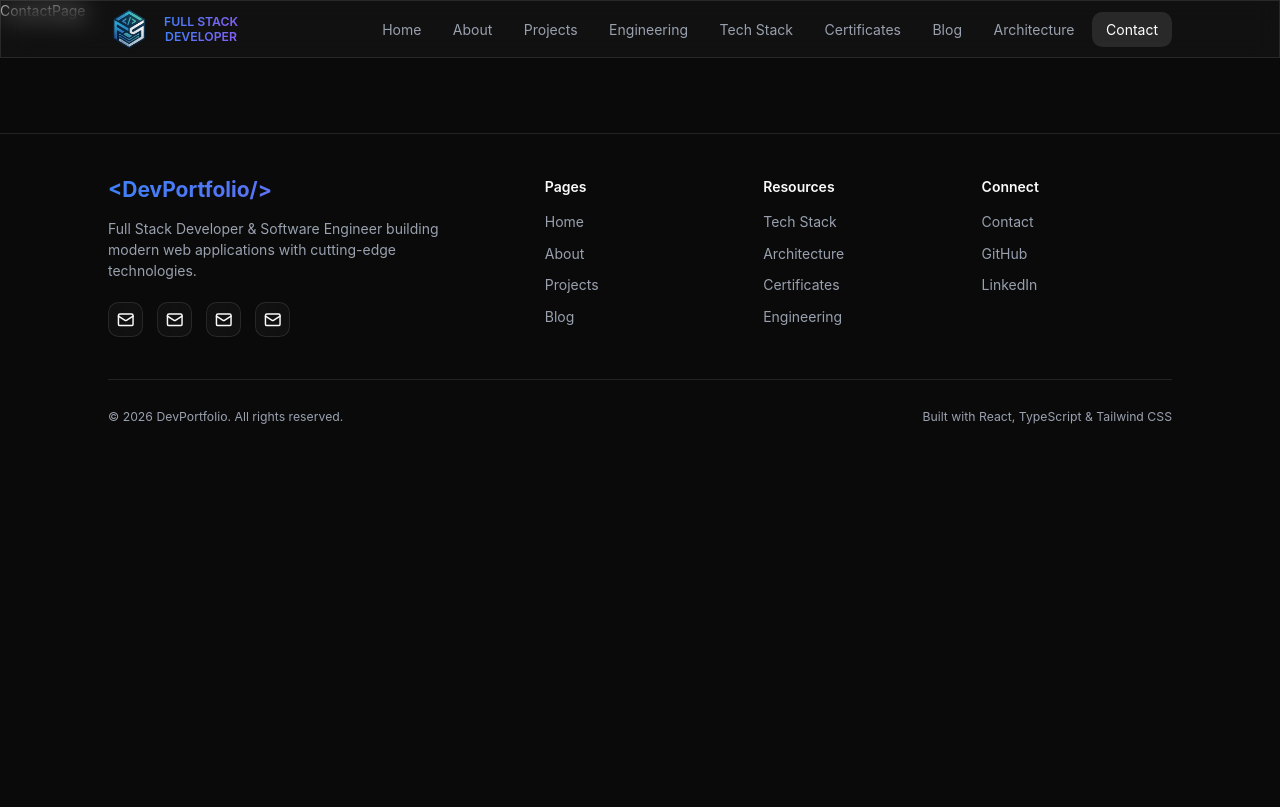
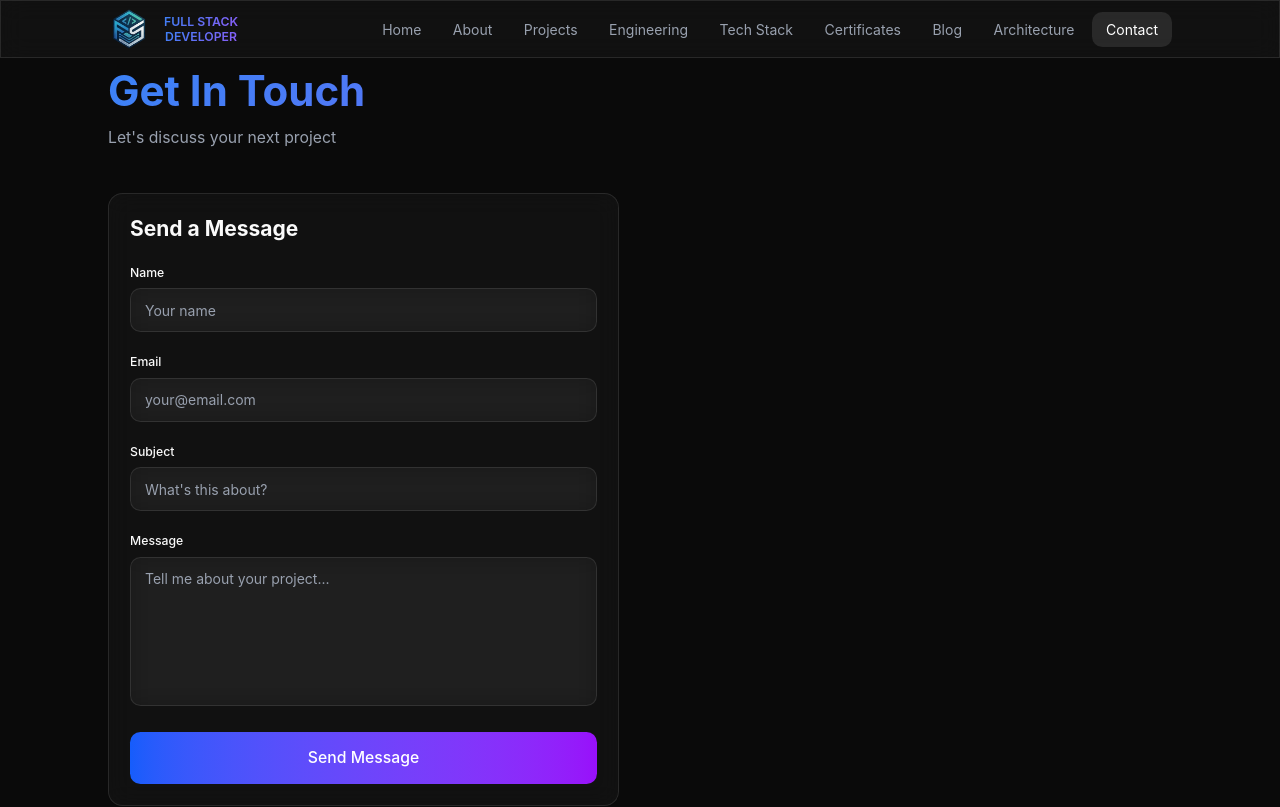
Before and after one commit to YuraShybalov/portfolio-website, a React (Vite) app in the folder frontend/: page /contact in a window 1280 px wide. Shown: the top 807 px of the page. Built offline with nearby package versions, Linux system fonts and the light colour scheme.

Commit message:
add form

```diff
--- a/frontend/src/App.tsx
+++ b/frontend/src/App.tsx
@@ -4,7 +4,7 @@ import MainLayout from "./layouts/MainLayout";
 import HomePage from "./pages/Home/HomePage";
 import AboutPage from "./pages/About/AboutPage";
 import ArchitecturePage from "./pages/Architecture/ArchitecturePage";
-import BlogPage from "./pages/Blog/BlogPage";
+import { BlogPage } from "./pages/Blog/BlogPage";
 import CertificatesPage from "./pages/Certificates/CertificatesPage";
 import ContactPage from "./pages/Contact/ContactPage";
 import EngineeringPage from "./pages/Engineering/EngineeringPage";
--- /dev/null
+++ b/frontend/src/components/Forms/ContactForm.tsx
@@ -0,0 +1,106 @@
+import React from "react";
+import { useState } from "react";
+import { motion } from "motion/react";
+import { GlassCard } from "../ui/GlassCard";
+import { GradientButton } from "../ui/GradientButton";
+
+export function ContactForm() {
+  const [formData, setFormData] = useState({
+    name: "",
+    email: "",
+    subject: "",
+    message: "",
+  });
+
+  const handleSubmit = (e: React.FormEvent) => {
+    e.preventDefault();
+    console.log("Form submitted:", formData);
+    // Handle form submission
+  };
+
+  const handleChange = (
+    e: React.ChangeEvent<HTMLInputElement | HTMLTextAreaElement>,
+  ) => {
+    setFormData({
+      ...formData,
+      [e.target.name]: e.target.value,
+    });
+  };
+
+  return (
+    <motion.div initial={{ opacity: 0, x: -20 }} animate={{ opacity: 1, x: 0 }}>
+      <GlassCard hover={false}>
+        <h3 className="text-2xl font-bold mb-6">Send a Message</h3>
+        <form onSubmit={handleSubmit} className="space-y-6">
+          <div>
+            <label htmlFor="name" className="block text-sm font-medium mb-2">
+              Name
+            </label>
+            <input
+              type="text"
+              id="name"
+              name="name"
+              value={formData.name}
+              onChange={handleChange}
+              required
+              className="w-full glass rounded-lg px-4 py-3 text-white placeholder-gray-400 focus:outline-none focus:ring-2 focus:ring-blue-500"
+              placeholder="Your name"
+            />
+          </div>
+
+          <div>
+            <label htmlFor="email" className="block text-sm font-medium mb-2">
+              Email
+            </label>
+            <input
+              type="email"
+              id="email"
+              name="email"
+              value={formData.email}
+              onChange={handleChange}
+              required
+              className="w-full glass rounded-lg px-4 py-3 text-white placeholder-gray-400 focus:outline-none focus:ring-2 focus:ring-blue-500"
+              placeholder="your@email.com"
+            />
+          </div>
+
+          <div>
+            <label htmlFor="subject" className="block text-sm font-medium mb-2">
+              Subject
+            </label>
+            <input
+              type="text"
+              id="subject"
+              name="subject"
+              value={formData.subject}
+              onChange={handleChange}
+              required
+              className="w-full glass rounded-lg px-4 py-3 text-white placeholder-gray-400 focus:outline-none focus:ring-2 focus:ring-blue-500"
+              placeholder="What's this about?"
+            />
+          </div>
+
+          <div>
+            <label htmlFor="message" className="block text-sm font-medium mb-2">
+              Message
+            </label>
+            <textarea
+              id="message"
+              name="message"
+              value={formData.message}
+              onChange={handleChange}
+              required
+              rows={6}
+              className="w-full glass rounded-lg px-4 py-3 text-white placeholder-gray-400 focus:outline-none focus:ring-2 focus:ring-blue-500 resize-none"
+              placeholder="Tell me about your project..."
+            />
+          </div>
+
+          <GradientButton onClick={handleSubmit} size="lg" className="w-full">
+            Send Message
+          </GradientButton>
+        </form>
+      </GlassCard>
+    </motion.div>
+  );
+}
--- a/frontend/src/components/ui/GradientButton.tsx
+++ b/frontend/src/components/ui/GradientButton.tsx
@@ -7,6 +7,7 @@ interface GradientButtonProps {
   href?: string;
   to?: string;
   onClick?: () => void;
+  type?: "button" | "submit" | "reset";
   variant?: "primary" | "secondary" | "outline";
   size?: "sm" | "md" | "lg";
   className?: string;
@@ -17,6 +18,7 @@ export function GradientButton({
   href,
   to,
   onClick,
+  type = "button",
   variant = "primary",
   size = "md",
   className = "",
@@ -39,6 +41,7 @@ export function GradientButton({
 
   const content = (
     <motion.button
+      type={type}
       whileHover={{ scale: 1.05 }}
       whileTap={{ scale: 0.95 }}
       onClick={onClick}
--- a/frontend/src/pages/Blog/BlogPage.tsx
+++ b/frontend/src/pages/Blog/BlogPage.tsx
@@ -1,8 +1,8 @@
-import { useState } from "react";
 import { Link } from "react-router-dom";
-import { motion } from "framer-motion";
-import { TrendingUp, Calendar, Clock } from "lucide-react";
-import { SectionTitle } from "../../components/SectionTitle";
+import { motion } from "motion/react";
+import { Calendar, Clock } from "lucide-react";
+import { GlassCard } from "../../components/ui/GlassCard";
+import { SectionTitle } from "../../components/ui/SectionTitle";
 
 const articles = [
   {
@@ -87,35 +87,15 @@ const articles = [
 ];
 
 export function BlogPage() {
-  const filteredArticles = articles.filter((article) => {
-    const matchesSearch =
-      article.title.toLowerCase().includes(searchQuery.toLowerCase()) ||
-      article.excerpt.toLowerCase().includes(searchQuery.toLowerCase());
-    const matchesCategory =
-      selectedCategory === "All" || article.category === selectedCategory;
-    return matchesSearch && matchesCategory;
-  });
-
-  const featuredArticles = filteredArticles.filter((a) => a.featured);
-  const regularArticles = filteredArticles.filter((a) => !a.featured);
-
   return (
     <div className="min-h-screen py-20">
       <div className="max-w-7xl mx-auto px-4 sm:px-6 lg:px-8">
         <SectionTitle subtitle="Technical insights, tutorials, and engineering thoughts">
           Technical Blog
         </SectionTitle>
-
-        {/* Featured Articles */}
-        {featuredArticles.length > 0 && (
         <section className="mb-16">
-            <div className="flex items-center mb-6">
-              <TrendingUp className="w-6 h-6 text-yellow-500 mr-2" />
-              <h3 className="text-2xl font-bold">Featured Articles</h3>
-            </div>
-
           <div className="grid md:grid-cols-2 gap-8">
-              {featuredArticles.map((article, index) => (
+            {articles.map((article, index) => (
               <motion.div
                 key={article.slug}
                 initial={{ opacity: 0, y: 20 }}
@@ -170,72 +150,6 @@ export function BlogPage() {
             ))}
           </div>
         </section>
-        )}
-
-        {/* Regular Articles */}
-        {regularArticles.length > 0 && (
-          <section>
-            <h3 className="text-2xl font-bold mb-6">All Articles</h3>
-
-            <div className="grid md:grid-cols-2 lg:grid-cols-3 gap-6">
-              {regularArticles.map((article, index) => (
-                <motion.div
-                  key={article.slug}
-                  initial={{ opacity: 0, y: 20 }}
-                  animate={{ opacity: 1, y: 0 }}
-                  transition={{ delay: index * 0.1 }}
-                >
-                  <Link to={`/blog/${article.slug}`}>
-                    <GlassCard className="h-full">
-                      <div className="aspect-video rounded-lg overflow-hidden mb-4 relative group">
-                        <img
-                          src={article.image}
-                          alt={article.title}
-                          className="w-full h-full object-cover group-hover:scale-110 transition-transform duration-300"
-                        />
-                      </div>
-
-                      <div className="mb-3">
-                        <span className="px-3 py-1 bg-purple-600/20 text-purple-400 rounded-full text-xs">
-                          {article.category}
-                        </span>
-                      </div>
-
-                      <h3 className="text-lg font-bold mb-2 hover:text-blue-400 transition-colors">
-                        {article.title}
-                      </h3>
-
-                      <p className="text-gray-400 text-sm mb-4 line-clamp-2">
-                        {article.excerpt}
-                      </p>
-
-                      <div className="flex items-center justify-between text-xs text-gray-400">
-                        <div className="flex items-center space-x-3">
-                          <div className="flex items-center">
-                            <Calendar className="w-3 h-3 mr-1" />
-                            {article.date}
-                          </div>
-                          <div className="flex items-center">
-                            <Clock className="w-3 h-3 mr-1" />
-                            {article.readTime}
-                          </div>
-                        </div>
-                      </div>
-                    </GlassCard>
-                  </Link>
-                </motion.div>
-              ))}
-            </div>
-          </section>
-        )}
-
-        {filteredArticles.length === 0 && (
-          <div className="text-center py-20">
-            <p className="text-gray-400 text-lg">
-              No articles found matching your search.
-            </p>
-          </div>
-        )}
       </div>
     </div>
   );
--- a/frontend/src/pages/Contact/ContactPage.tsx
+++ b/frontend/src/pages/Contact/ContactPage.tsx
@@ -1,5 +1,19 @@
+import { SectionTitle } from "../../components/ui/SectionTitle";
+import { ContactForm } from "../../components/Forms/ContactForm";
+
 const ContactPage = () => {
-  return <div>ContactPage</div>;
+  return (
+    <div className="min-h-screen py-20">
+      <div className="max-w-7xl mx-auto px-4 sm:px-6 lg:px-8">
+        <SectionTitle subtitle="Let's discuss your next project">
+          Get In Touch
+        </SectionTitle>
+        <div className="grid lg:grid-cols-2 gap-12">
+          <ContactForm />
+        </div>
+      </div>
+    </div>
+  );
 };
 
 export default ContactPage;
```
Lines whose indentation alone changed are shown as unchanged.
